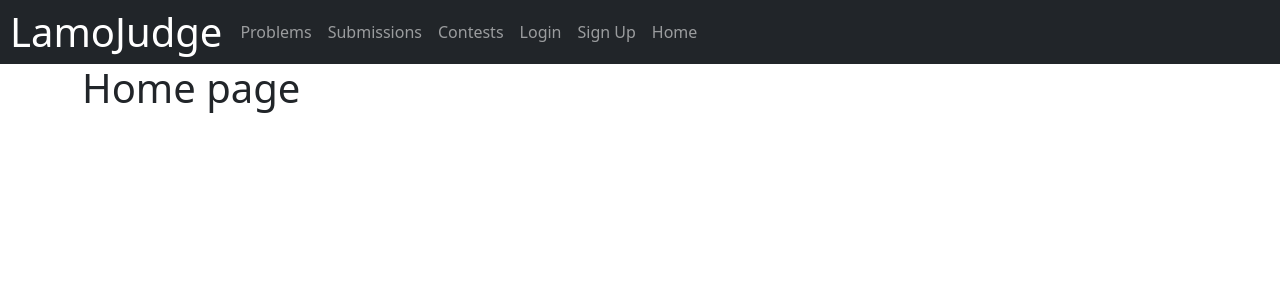
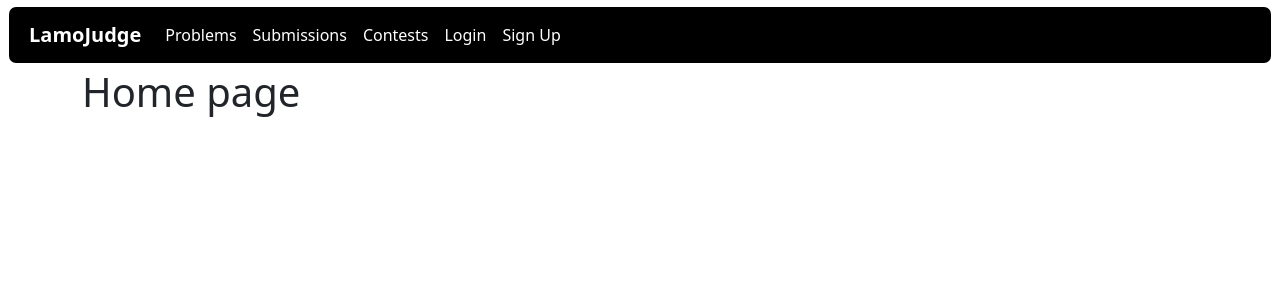
Before and after one commit to godempty/LmaoJudge, a Flask app: page / in a window 1280 px wide. Shown: the top 300 px of the page. Run offline with Flask 2, Linux system fonts and the light colour scheme.

Commit message:
update style

```diff
--- a/website/__init__.py
+++ b/website/__init__.py
@@ -2,7 +2,9 @@ from flask import Flask
 
 def create_app():
     app = Flask(__name__)
-    app.config['SECRET_KEY'] = 'momoeqw i0305 woiuqwhogfw'
+    # app.config['SECRET_KEY'] = 'momoeqw i0305 woiuqwhogfw'
+    app.config['TEMPLATES_AUTO_RELOAD'] = True
+    app.jinja_env.auto_reload = True
 
     from .views import views
     from .auth import auth
--- /dev/null
+++ b/website/static/css/base.css
@@ -0,0 +1,28 @@
+div.navbar-nav a{
+	border-radius: 9px;
+	color: white;
+}
+
+div.navbar-nav a:hover{
+	background-color: #ba7827;
+	border-radius: 9px;
+}
+
+.navbar-brand{
+	color: white;
+	font-weight: bold;
+	margin-left: 20px;
+	transition-duration: 0.2s;
+}
+.navbar-brand:hover{
+	color: darkorange;
+}
+
+nav{
+	background-color: black;
+	margin-top: 7px;
+	margin-right: 9px;
+	margin-left: 9px;
+	margin-bottom: 5px;
+	border-radius: 7px;
+}
--- a/website/templates/base.html
+++ b/website/templates/base.html
@@ -3,46 +3,47 @@
     <head>
         <meta charset="utf-8" />
         <meta name="viewport" content="width=device-width, initial-scale=1" />
-
-
         <link
             href="https://cdn.jsdelivr.net/npm/bootstrap@5.2.0/dist/css/bootstrap.min.css"
             rel="stylesheet"
             integrity="sha384-gH2yIJqKdNHPEq0n4Mqa/HGKIhSkIHeL5AyhkYV8i59U5AR6csBvApHHNl/vI1Bx"
             crossorigin="anonymous"
         />
+		<link rel="stylesheet" href="{{ url_for('static', filename = "css/base.css") }}">
         <title>{% block title %}Home{% endblock %}</title>
     </head>
     <body>
-        <nav class="navbar navbar-expand-md navbar-dark bg-dark" style="justify-content: flex-start;">
-            <div style="margin-left: 10px"></div>
-            <a style="text-decoration: none; color: white; margin-bottom: 0%;" class="h1">LamoJudge</a>
-            <div style="margin-left: 10px"></div>
+        <nav class="navbar navbar-expand-md navbar-dark">
+            <a href="/" class="navbar-brand">LamoJudge</a>
+
             <button
                 class="navbar-toggler"
                 type="button"
                 data-bs-toggle="collapse"
                 data-bs-target="#navbar"
-            >
+				style="margin-right: 20px;"
+				>
                 <span class="navbar-toggler-icon"></span>
             </button>
+
             <div class="collapse navbar-collapse" id="navbar">
               <div class="navbar-nav">
                 <a class="nav-item nav-link" id="problems" href="/problems">Problems</a>
-                <a class="nav-item nav-link" id="submissions" href="submissions">Submissions</a>
+                <a class="nav-item nav-link" id="submissions" href="/submissions">Submissions</a>
                 <a class="nav-item nav-link" id="contests" href="/contests">Contests</a>
                 <a class="nav-item nav-link" id="login" href="/login">Login</a>
                 <a class="nav-item nav-link" id="signUp" href="/sign-up">Sign Up</a>
-                <a class="nav-item nav-link" id="home" href="/">Home</a>
               </div>
             </div>
         </nav>
+
         <div class="container">
           {% block content %}
           網頁設計出了錯誤，請複製目前的網址並回傳給開發者團隊
           There is something wrong with this web, please copy the link and send it to the developer team.
           {% endblock %}
         </div>
+
         <script
             src="https://cdn.jsdelivr.net/npm/bootstrap@5.2.0/dist/js/bootstrap.bundle.min.js"
             integrity="sha384-A3rJD856KowSb7dwlZdYEkO39Gagi7vIsF0jrRAoQmDKKtQBHUuLZ9AsSv4jD4Xa"
@@ -50,7 +51,8 @@
         ></script>
         <script
             type="text/javascript"
-            src="{{ url_for('static', filename='index.js')}}"
+            src="{{ url_for('static', filename='index.js') }}"
         ></script>
+
     </body>
 </html>
```
Also changed, not shown: 1 other file.
